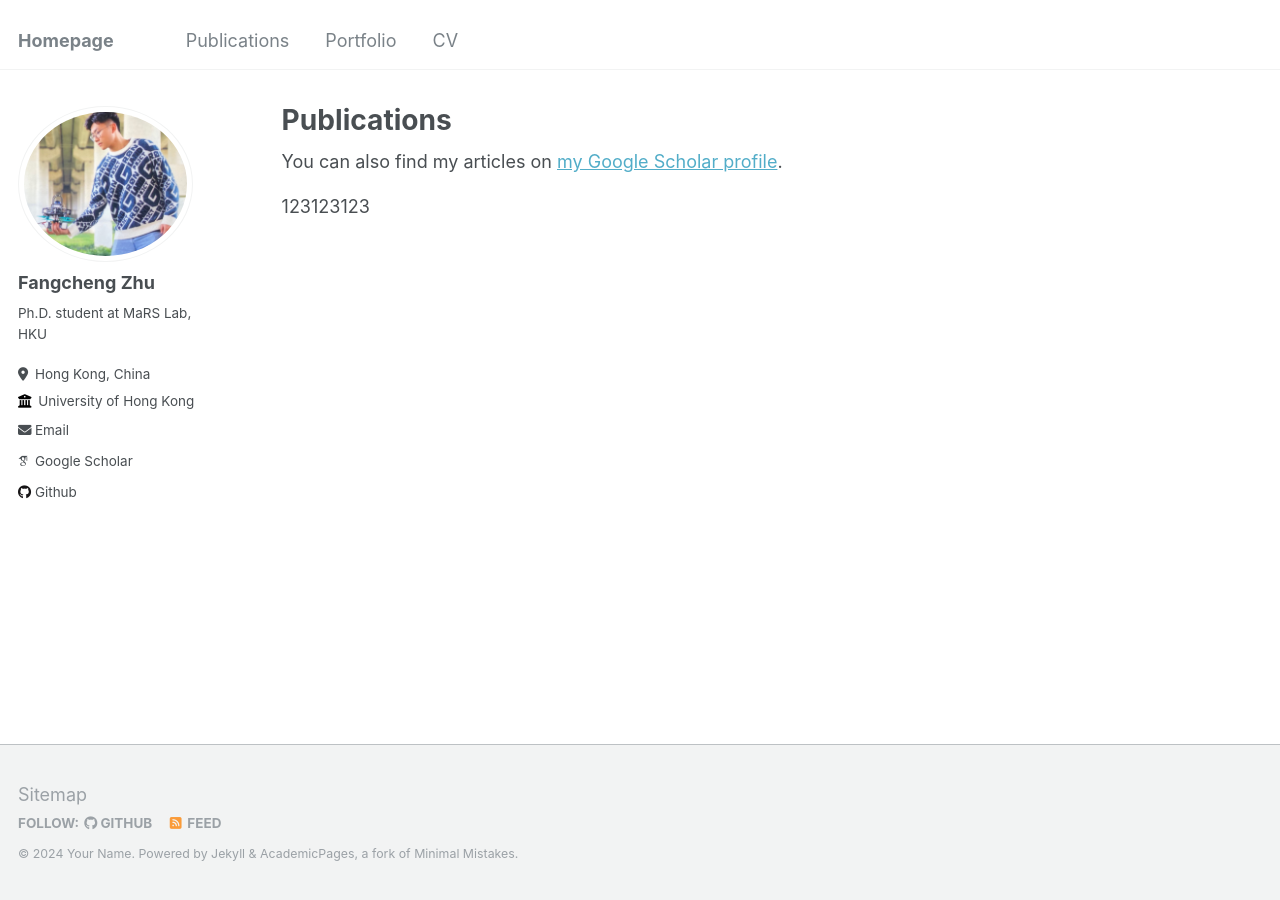
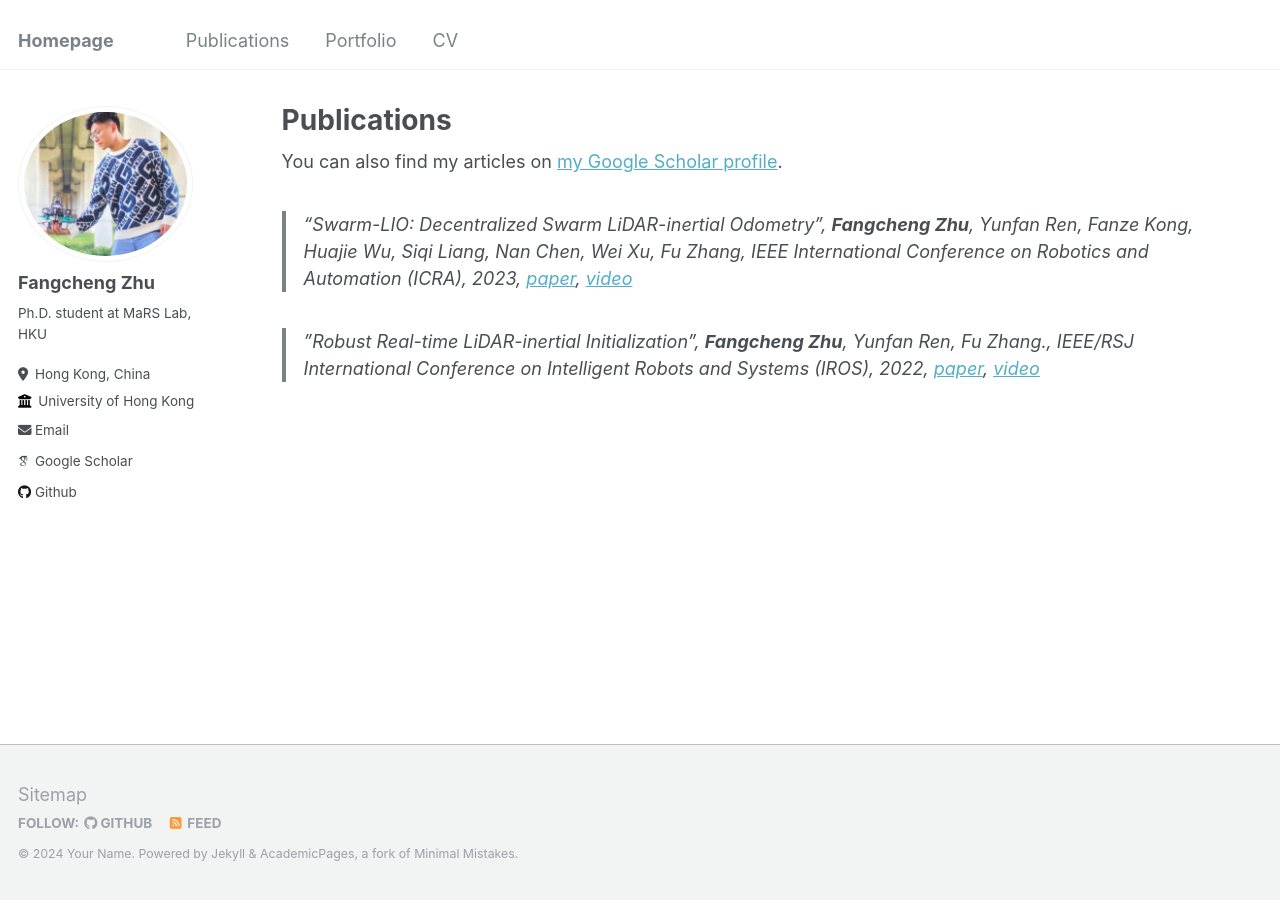
Before and after one commit to zfc-zfc/zhufangcheng.github.io, a Jekyll site: the page built from _pages/publications.md, in a window 1280 px wide. Built offline with Jekyll 4.4.1, drawn with Linux system fonts in a browser that asks for light colours; some web fonts are replaced.

Commit message:
Update publications.md.

```diff
--- a/_pages/publications.md
+++ b/_pages/publications.md
@@ -8,7 +8,34 @@ author_profile: true
   <div class="wordwrap">You can also find my articles on <a href="{{site.author.googlescholar}}">my Google Scholar profile</a>.</div>
 {% endif %}
 
-123123123
+>"Swarm-LIO: Decentralized Swarm LiDAR-inertial Odometry", **Fangcheng Zhu**, Yunfan Ren, Fanze Kong, Huajie Wu, Siqi Liang, Nan Chen, Wei Xu, Fu Zhang, IEEE International Conference on Robotics and Automation (ICRA), 2023,  [paper](https://arxiv.org/abs/2209.06628), [video](https://youtu.be/MxeoKVXrmEs?si=kALhe8zFAKjvvuAJ)
+
+
+
+>”Robust Real-time LiDAR-inertial Initialization”, **Fangcheng Zhu**, Yunfan Ren, Fu Zhang., IEEE/RSJ International Conference on Intelligent Robots and Systems (IROS), 2022, [paper](https://arxiv.org/abs/2202.11006), [video](https://youtu.be/WiHgcPpKwvU?si=QWxIVTfe0XeEjcuS)
+
+
+
+
+
+
+
+
+
+
+
+
+
+
+
+
+
+
+
+
+
+
+
 
 
 {% include base_path %}
```
